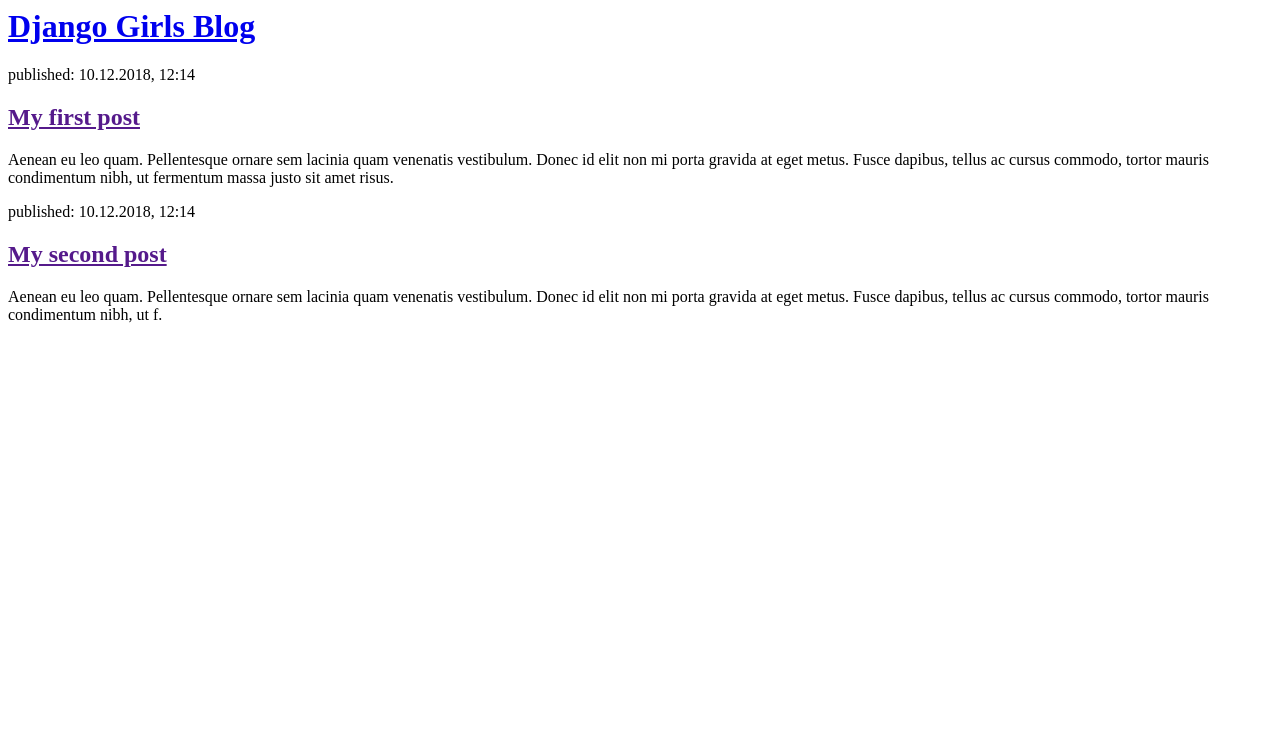
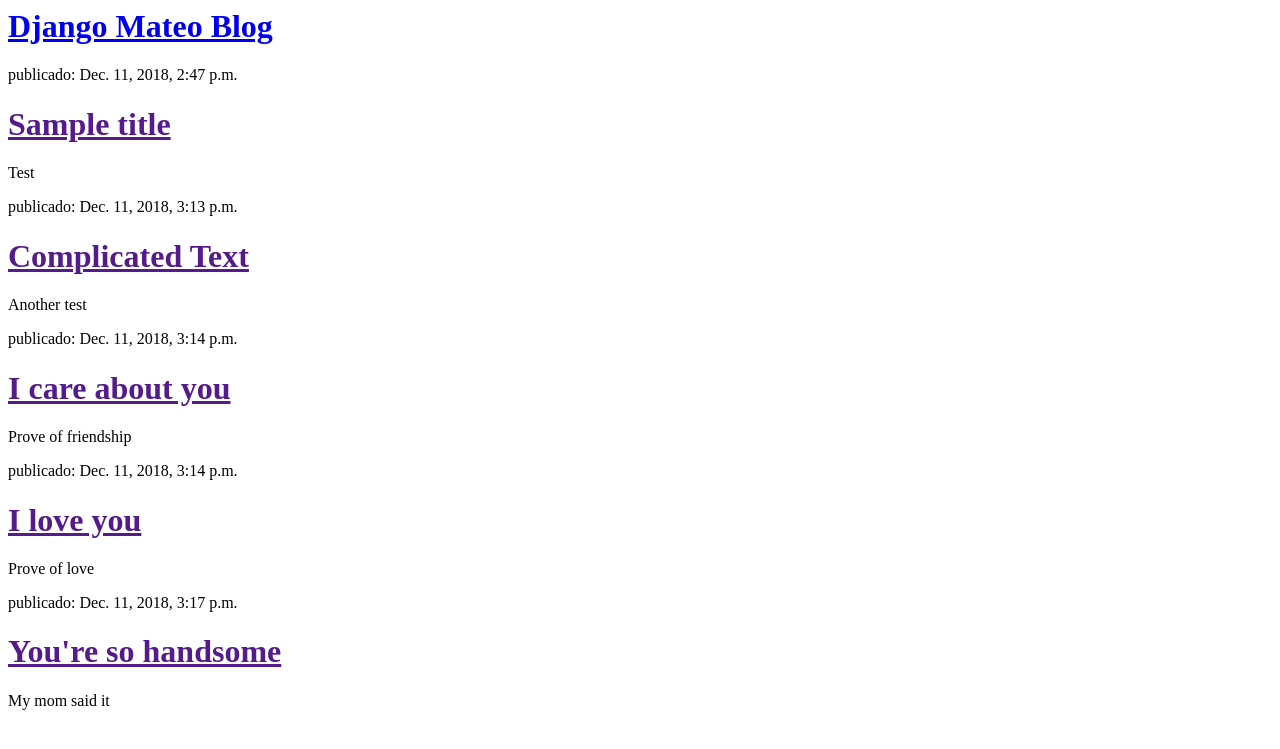
Before and after one commit to Mateoande99/my-first-one, a Django app: page / in a window 1280 px wide. Shown: the top 749 px of the page. Run offline with Django 3.2, Linux system fonts and the light colour scheme; data comes from the database, SQL or seed files in the repository; both versions use the stored data as it was after the commit.

Commit message:
Templates modificados mostrando post desde la base de datos

```diff
--- a/blog/templates/blog/post_list.html
+++ b/blog/templates/blog/post_list.html
@@ -1,22 +1,19 @@
 <html>
     <head>
-        <title>Django Girls blog</title>
+        <title>Django Mateo blog</title>
     </head>
     <body>
         <div>
-            <h1><a href="/">Django Girls Blog</a></h1>
+            <h1><a href="/">Django Mateo Blog</a></h1>
         </div>
 
-        <div>
-            <p>published: 10.12.2018, 12:14</p>
-            <h2><a href="">My first post</a></h2>
-            <p>Aenean eu leo quam. Pellentesque ornare sem lacinia quam venenatis vestibulum. Donec id elit non mi porta gravida at eget metus. Fusce dapibus, tellus ac cursus commodo, tortor mauris condimentum nibh, ut fermentum massa justo sit amet risus.</p>
+        {% for post in posts %}
+        <div >
+        <p> publicado: {{ post.published_date }}</p>
+        <h1><a href = "" >{{ post.title }}</a></h1>
+        <p>{{ post.text|linebreaksbr }}</p>
         </div>
+        {% endfor %}
 
-        <div>
-            <p>published: 10.12.2018, 12:14</p>
-            <h2><a href="">My second post</a></h2>
-            <p>Aenean eu leo quam. Pellentesque ornare sem lacinia quam venenatis vestibulum. Donec id elit non mi porta gravida at eget metus. Fusce dapibus, tellus ac cursus commodo, tortor mauris condimentum nibh, ut f.</p>
-        </div>
     </body>
 </html>
--- a/blog/views.py
+++ b/blog/views.py
@@ -1,5 +1,7 @@
 from django.shortcuts import render
-
+from .models import Post
+from django.utils import timezone
 # Create your views here.
 def post_list(request):
-    return render(request,'blog/post_list.html',{})
+    posts = Post.objects.filter(published_date__lte=timezone.now()).order_by('published_date')
+    return render(request,'blog/post_list.html',{'posts': posts})
```
Also changed, not shown: db.sqlite3.
